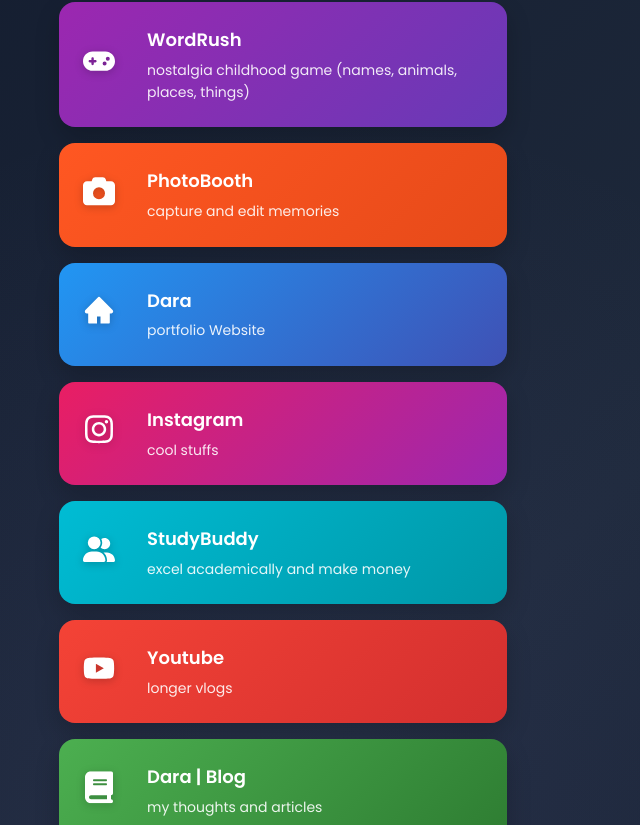
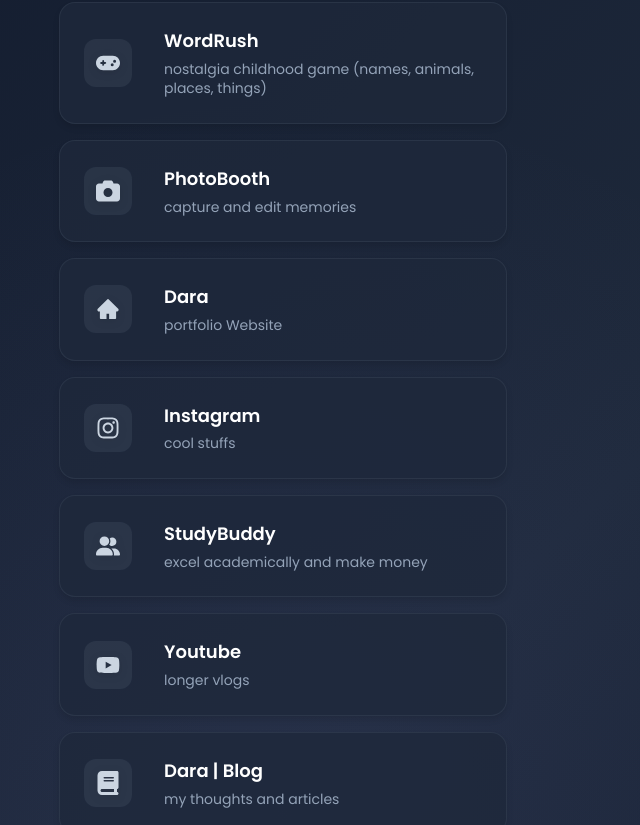
Before and after one commit to daraoncho/AllinOne, a React (Vite) app: page / in a window 1280 px wide. Shown: the part 487-1312 px from the top of the page, without its empty margins (357-997 px from the left). Built offline with nearby package versions, Linux system fonts and the light colour scheme.

Commit message:
updated the linkcards colours

```diff
--- a/src/components/Links/LinkCard.jsx
+++ b/src/components/Links/LinkCard.jsx
@@ -8,7 +8,7 @@
       className={styles.container}
       style={{ '--index': index, animationDelay: `${0.8 + index * 0.1}s` }}
     >
-      <div className={`${styles.card} ${styles[link.bgColor]}`}>
+      <div className={`${styles.card} ${styles[link.bgColor]}`} data-platform={link.bgColor}>
         <div className={styles.iconContainer}>
           <IconRenderer
             name={link.icon}
@@ -20,6 +20,9 @@
           <h3 className={styles.title}>{link.title}</h3>
           <p className={styles.description}>{link.description}</p>
         </div>
+
+        {/* Subtle accent line for platform identification */}
+        <div className={styles.accentLine}></div>
       </div>
     </a>
   );
--- a/src/index.css
+++ b/src/index.css
@@ -15,8 +15,22 @@
   --bg-color: #0f172a;
   --font-stack: "Poppins", sans-serif;
   --text-color: #f1f5f9;
+  --text-secondary: #cbd5e1;
+  --text-muted: #94a3b8;
   --accent-color: #67e8f9;
+  --surface-color: #1e293b;
+  --surface-hover: #334155;
+  --border-color: rgba(148, 163, 184, 0.1);
+  --border-hover: rgba(148, 163, 184, 0.2);
+  --shadow-sm: 0 1px 2px 0 rgba(0, 0, 0, 0.05);
+  --shadow-md: 0 4px 6px -1px rgba(0, 0, 0, 0.1);
+  --shadow-lg: 0 10px 15px -3px rgba(0, 0, 0, 0.1);
+  --shadow-xl: 0 20px 25px -5px rgba(0, 0, 0, 0.1);
   --transition: all 0.2s ease;
+  --radius-sm: 8px;
+  --radius-md: 12px;
+  --radius-lg: 16px;
+  --radius-xl: 20px;
 }
 
 /* Base Styles */
@@ -100,7 +114,8 @@
 }
 
 @keyframes pulse {
-  0%, 100% {
+  0%,
+  100% {
     opacity: 1;
   }
   50% {
@@ -113,7 +128,8 @@
 }
 
 @keyframes bounce {
-  0%, 100% {
+  0%,
+  100% {
     transform: translateY(-25%);
     animation-timing-function: cubic-bezier(0.8, 0, 1, 1);
   }
@@ -121,6 +137,44 @@
     transform: none;
     animation-timing-function: cubic-bezier(0, 0, 0.2, 1);
   }
+}
+
+/* Glass morphism utility */
+.glass {
+  background: rgba(30, 41, 59, 0.8);
+  backdrop-filter: blur(10px);
+  border: 1px solid rgba(148, 163, 184, 0.1);
+}
+
+.glass-hover:hover {
+  background: rgba(30, 41, 59, 0.9);
+  border-color: rgba(148, 163, 184, 0.2);
+}
+
+/* Card utilities */
+.card-base {
+  background: var(--surface-color);
+  border-radius: var(--radius-lg);
+  box-shadow: var(--shadow-md);
+  transition: var(--transition);
+}
+
+.card-hover:hover {
+  transform: translateY(-2px);
+  box-shadow: var(--shadow-xl);
+}
+
+/* Text utilities */
+.text-primary {
+  color: var(--text-color);
+}
+
+.text-secondary {
+  color: var(--text-secondary);
+}
+
+.text-muted {
+  color: var(--text-muted);
 }
 
 /* Responsive Typography */
@@ -153,13 +207,42 @@
   :root {
     --bg-color: #000000;
     --text-color: #ffffff;
+    --surface-color: #1a1a1a;
+    --border-color: rgba(255, 255, 255, 0.2);
   }
 }
 
-/* Dark Mode Support */
+/* Dark Mode Support (enhanced) */
 @media (prefers-color-scheme: dark) {
   :root {
     --bg-color: #0f172a;
     --text-color: #f1f5f9;
+    --surface-color: #1e293b;
+    --surface-hover: #334155;
   }
 }
+
+/* Light mode override (for future use) */
+@media (prefers-color-scheme: light) {
+  :root {
+    --bg-color: #ffffff;
+    --text-color: #1e293b;
+    --text-secondary: #475569;
+    --text-muted: #64748b;
+    --surface-color: #f8fafc;
+    --surface-hover: #f1f5f9;
+    --border-color: rgba(30, 41, 59, 0.1);
+    --border-hover: rgba(30, 41, 59, 0.2);
+  }
+}
+
+/* Selection styling */
+::selection {
+  background: var(--accent-color);
+  color: var(--bg-color);
+}
+
+::-moz-selection {
+  background: var(--accent-color);
+  color: var(--bg-color);
+}
--- a/src/styles/Layout/LinkCard.module.css
+++ b/src/styles/Layout/LinkCard.module.css
@@ -13,21 +13,28 @@
   position: relative;
   padding: 24px;
   border-radius: 16px;
-  box-shadow: 0 10px 25px rgba(0, 0, 0, 0.2);
   min-height: 80px;
   display: flex;
   align-items: center;
   transition: all 0.3s ease;
   overflow: hidden;
+
+  /* Base dark theme styling */
+  background: rgba(30, 41, 59, 0.8);
+  backdrop-filter: blur(10px);
+  border: 1px solid rgba(148, 163, 184, 0.1);
+  box-shadow: 0 4px 6px rgba(0, 0, 0, 0.1);
 }
 
+/* Subtle overlay for depth */
 .card::before {
-  content: '';
+  content: "";
   position: absolute;
   inset: 0;
-  background: rgba(255, 255, 255, 0.1);
+  background: rgba(255, 255, 255, 0.02);
   opacity: 0;
-  transition: opacity 0.2s ease;
+  transition: opacity 0.3s ease;
+  border-radius: inherit;
 }
 
 .card:hover::before {
@@ -35,50 +42,74 @@
 }
 
 .card:hover {
-  transform: scale(1.02) translateY(-2px);
-  box-shadow: 0 20px 40px rgba(0, 0, 0, 0.3);
+  transform: scale(1.02) translateY(-4px);
+  box-shadow: 0 12px 32px rgba(0, 0, 0, 0.2);
+  border-color: rgba(148, 163, 184, 0.2);
 }
 
 .card:active {
   transform: scale(0.98);
 }
 
-/* Existing background gradients */
+/* Platform-specific accent colors (subtle) */
 .instagram {
-  background: linear-gradient(135deg, #e91e63, #9c27b0);
+  --accent-color: #e91e63;
+  --accent-glow: rgba(233, 30, 99, 0.1);
 }
 
 .youtube {
-  background: linear-gradient(135deg, #f44336, #d32f2f);
+  --accent-color: #ff0000;
+  --accent-glow: rgba(255, 0, 0, 0.1);
 }
 
 .portfolio {
-  background: linear-gradient(135deg, #2196f3, #3f51b5);
+  --accent-color: #2196f3;
+  --accent-glow: rgba(33, 150, 243, 0.1);
 }
 
 .blog {
-  background: linear-gradient(135deg, #4caf50, #2e7d32);
+  --accent-color: #4caf50;
+  --accent-glow: rgba(76, 175, 80, 0.1);
 }
 
 .random {
-  background: linear-gradient(135deg, #ff9800, #f57c00);
+  --accent-color: #ff9800;
+  --accent-glow: rgba(255, 152, 0, 0.1);
 }
 
-/* New background gradients */
 .studybuddy {
-  background: linear-gradient(135deg, #00bcd4, #0097a7);
+  --accent-color: #00bcd4;
+  --accent-glow: rgba(0, 188, 212, 0.1);
 }
 
 .wordrush {
-  background: linear-gradient(135deg, #9c27b0, #673ab7);
+  --accent-color: #9c27b0;
+  --accent-glow: rgba(156, 39, 176, 0.1);
 }
 
 .photobooth {
-  background: linear-gradient(135deg, #ff5722, #e64a19);
+  --accent-color: #ff5722;
+  --accent-glow: rgba(255, 87, 34, 0.1);
 }
 
 .artgallery {
-  background: linear-gradient(135deg, #e91e63, #ad1457);
+  --accent-color: #e91e63;
+  --accent-glow: rgba(233, 30, 99, 0.1);
+}
+
+/* Hover effects with platform colors */
+.card:hover {
+  box-shadow: 0 12px 32px rgba(0, 0, 0, 0.2), 0 0 0 1px var(--accent-glow);
+}
+
+.card:hover .accentLine {
+  opacity: 1;
+  transform: scaleX(1);
+}
+
+.card:hover .icon {
+  color: var(--accent-color);
+  transform: scale(1.1);
 }
 
 .iconContainer {
@@ -86,28 +117,65 @@
   left: 24px;
   top: 50%;
   transform: translateY(-50%);
+  width: 48px;
+  height: 48px;
+  display: flex;
+  align-items: center;
+  justify-content: center;
+  background: rgba(148, 163, 184, 0.1);
+  border-radius: 12px;
+  transition: all 0.3s ease;
+}
+
+.card:hover .iconContainer {
+  background: var(--accent-glow);
+  box-shadow: 0 4px 12px var(--accent-glow);
 }
 
 .icon {
-  color: white;
-  font-size: 32px;
-  filter: drop-shadow(0 2px 4px rgba(0, 0, 0, 0.2));
+  color: #cbd5e1;
+  font-size: 24px;
+  transition: all 0.3s ease;
+  filter: drop-shadow(0 2px 4px rgba(0, 0, 0, 0.1));
 }
 
 .content {
-  margin-left: 64px;
+  margin-left: 80px;
   color: white;
+  flex: 1;
 }
 
 .title {
   font-weight: 600;
   font-size: 1.125rem;
   margin-bottom: 4px;
+  color: #fff;
+  transition: color 0.3s ease;
 }
 
 .description {
   font-size: 0.875rem;
-  opacity: 0.9;
+  color: #94a3b8;
+  line-height: 1.4;
+  transition: color 0.3s ease;
+}
+
+.card:hover .description {
+  color: #cbd5e1;
+}
+
+/* Subtle accent line for platform identification */
+.accentLine {
+  position: absolute;
+  bottom: 0;
+  left: 0;
+  right: 0;
+  height: 2px;
+  background: linear-gradient(90deg, var(--accent-color), transparent);
+  opacity: 0;
+  transform: scaleX(0);
+  transform-origin: left;
+  transition: all 0.3s ease;
 }
 
 @keyframes fadeInUp {
@@ -117,7 +185,8 @@
   }
 }
 
-@media (max-width: 480px) {
+/* Responsive Design */
+@media (max-width: 768px) {
   .card {
     padding: 20px;
     min-height: 70px;
@@ -125,14 +194,16 @@
 
   .iconContainer {
     left: 20px;
+    width: 44px;
+    height: 44px;
   }
 
   .icon {
-    font-size: 28px;
+    font-size: 22px;
   }
 
   .content {
-    margin-left: 56px;
+    margin-left: 76px;
   }
 
   .title {
@@ -143,3 +214,118 @@
     font-size: 0.8rem;
   }
 }
+
+@media (max-width: 480px) {
+  .card {
+    padding: 18px;
+    min-height: 64px;
+  }
+
+  .iconContainer {
+    left: 18px;
+    width: 40px;
+    height: 40px;
+  }
+
+  .icon {
+    font-size: 20px;
+  }
+
+  .content {
+    margin-left: 70px;
+  }
+
+  .title {
+    font-size: 0.95rem;
+  }
+
+  .description {
+    font-size: 0.75rem;
+  }
+}
+
+/* Dark mode enhancements */
+@media (prefers-color-scheme: dark) {
+  .card {
+    background: rgba(15, 23, 42, 0.9);
+    border-color: rgba(148, 163, 184, 0.08);
+  }
+
+  .card:hover {
+    border-color: rgba(148, 163, 184, 0.15);
+  }
+
+  .iconContainer {
+    background: rgba(148, 163, 184, 0.08);
+  }
+}
+
+/* Accessibility improvements */
+@media (prefers-reduced-motion: reduce) {
+  .container,
+  .card,
+  .icon,
+  .iconContainer,
+  .accentLine {
+    animation: none;
+    transition: none;
+  }
+
+  .card:hover {
+    transform: none;
+  }
+
+  .card:hover .icon {
+    transform: none;
+  }
+}
+
+/* High contrast mode */
+@media (prefers-contrast: high) {
+  .card {
+    border-width: 2px;
+    border-color: #64748b;
+  }
+
+  .card:hover {
+    border-color: var(--accent-color);
+  }
+
+  .title {
+    color: #fff;
+  }
+
+  .description {
+    color: #e2e8f0;
+  }
+
+  .icon {
+    color: #f1f5f9;
+  }
+}
+
+/* Focus states for accessibility */
+.container:focus-visible .card {
+  outline: 2px solid var(--accent-color);
+  outline-offset: 2px;
+}
+
+/* Loading state */
+.card.loading {
+  pointer-events: none;
+  opacity: 0.7;
+}
+
+.card.loading .iconContainer {
+  animation: pulse 2s infinite;
+}
+
+@keyframes pulse {
+  0%,
+  100% {
+    opacity: 1;
+  }
+  50% {
+    opacity: 0.5;
+  }
+}
```
